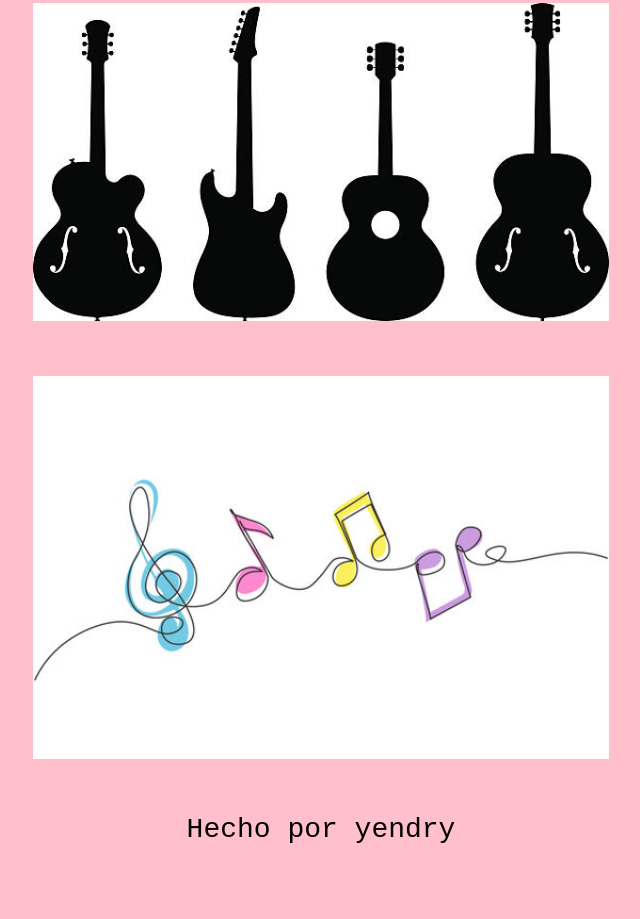
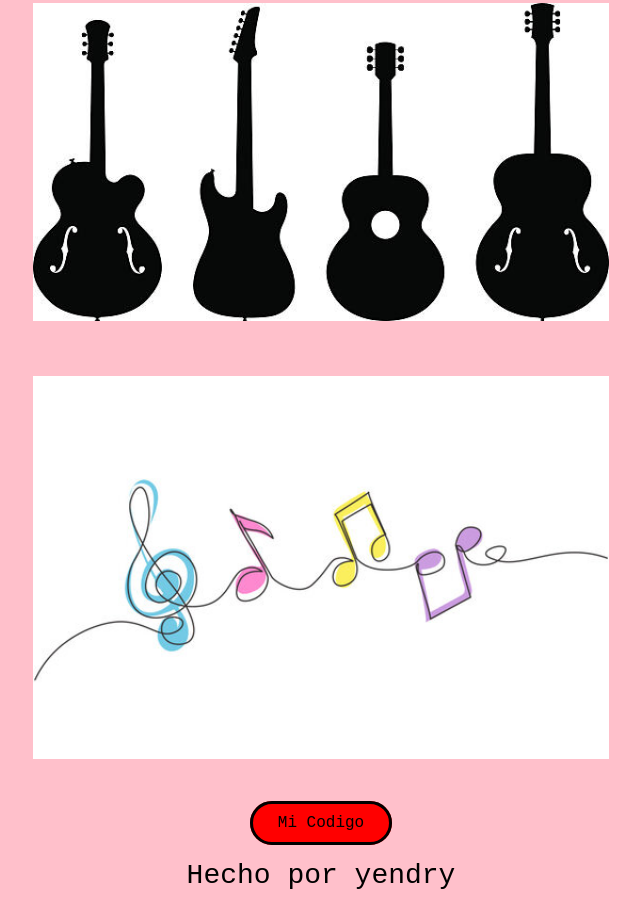
Before and after one commit to antoniojr100/Yendri, a plain HTML site: page index.html in a window 1280 px wide. Shown: the part 876-1795 px from the top of the page, without its empty margins (319-959 px from the left). Before the commit the page ends 1749 px from the top, so only its background shows below. Drawn offline with Linux system fonts and the light colour scheme.

Commit message:
link to code added

```diff
--- a/index.html
+++ b/index.html
@@ -27,6 +27,8 @@
 		<img src="./images/musica2.jpg">
 	</div>
 
+    <a href="https://github.com/antoniojr100/Yendri" target="_blank">Mi Codigo</a>
+
     <footer>
         <p>Hecho por yendry</p>
     </footer>
--- a/styles/styles.css
+++ b/styles/styles.css
@@ -37,7 +37,7 @@ a{
     background-color: red;
     border: 3px solid black;
     padding: 10px 25px;
-    margin: 0 25px;
+    margin: 35px 25px;
     border-radius: 60px;
     transition-duration: .2s;
 }
```
